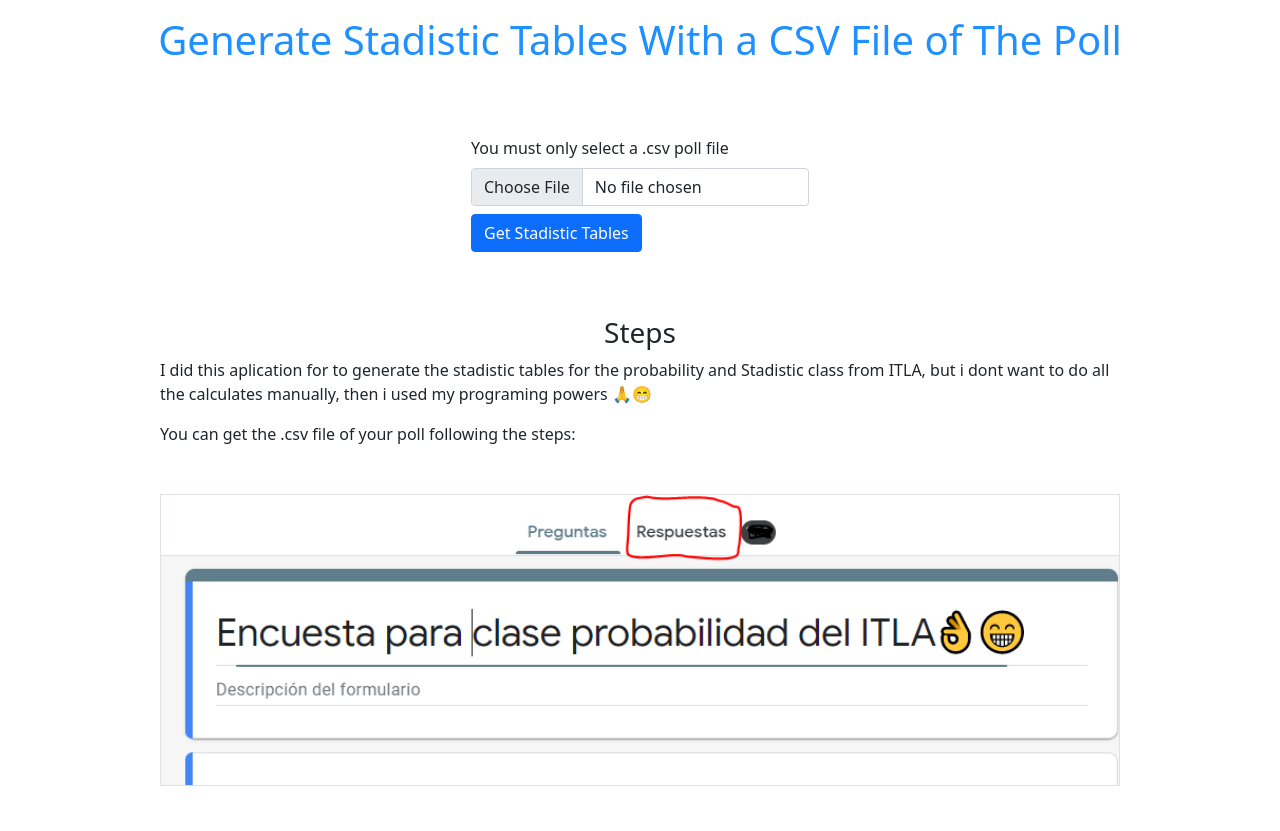
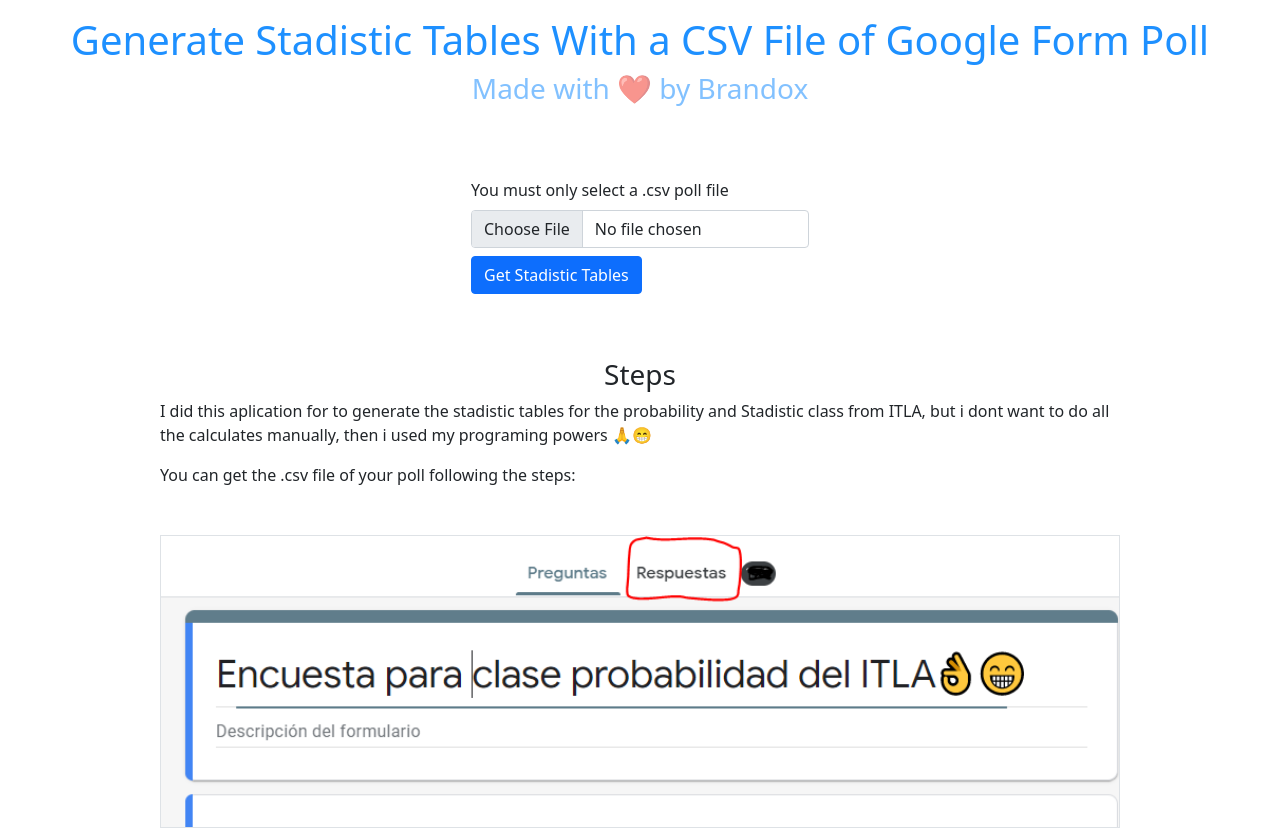
Before and after one commit to brandonprogamer02/Generator-Frecuency-Table-With-CSV, a website: page public/index.html in a window 1280 px wide. Shown: the top 831 px of the page. Drawn offline with nearby package versions, Linux system fonts and the light colour scheme.

Commit message:
i added my brand

```diff
--- a/public/index.html
+++ b/public/index.html
@@ -15,8 +15,11 @@
           <div class="row ">
                <div class="col-12 mt-3">
                     <h1 class="text-center" style="color: dodgerblue;">
-                         Generate Stadistic Tables With a CSV File of The Poll
+                         Generate Stadistic Tables With a CSV File of Google Form Poll
                     </h1>
+                    <h3 class="text-center" style="color: rgba(30, 143, 255, 0.555);">
+                         Made with ❤️ by Brandox
+                    </h3>
                </div>
                <div class="col-12 mt-3 d-flex justify-content-center">
                     <form action="/upload" method="post" enctype="multipart/form-data" class=" p-5">
--- a/src/index.js
+++ b/src/index.js
@@ -1,5 +1,4 @@
 const path = require('path');
-
 const express = require('express');
 const config = require('../config');
 const routes = require('./routes/index');
--- a/src/routes/index.js
+++ b/src/routes/index.js
@@ -15,7 +15,6 @@
                const marcado = generateHTML(dataAPI);
                req.send(marcado);
           });
-
      });
      return router;
 }
```
